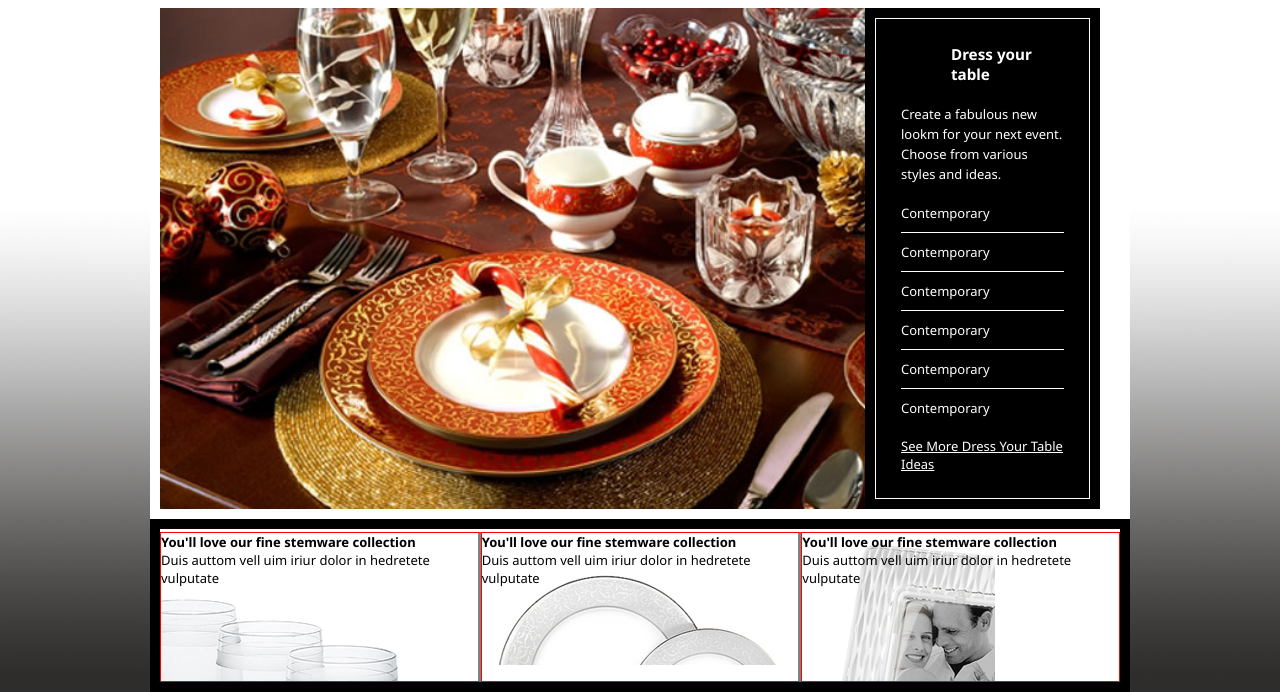
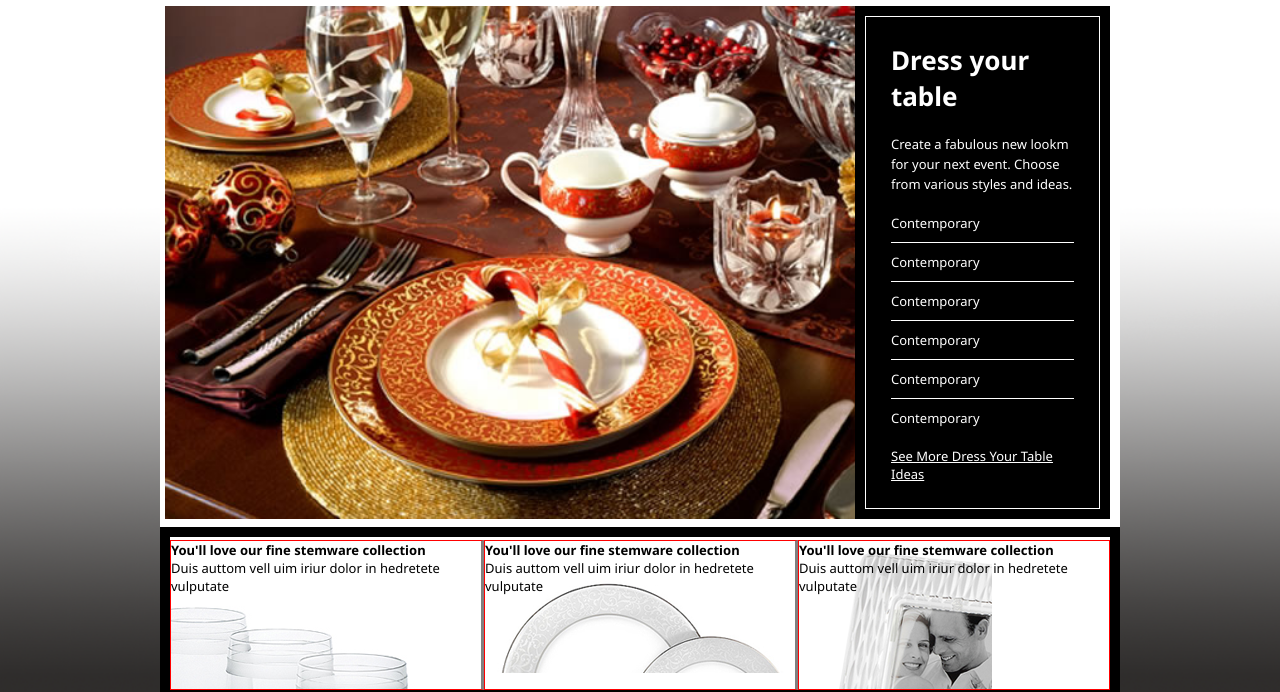
Before and after one commit to saytokashish/mikasa, a plain HTML site: page index.html in a window 1280 px wide. Shown: the part 148-840 px from the top of the page. Drawn offline with Linux system fonts and the light colour scheme.

Commit message:
start from collections

```diff
--- a/index.html
+++ b/index.html
@@ -66,7 +66,7 @@
             </div>
             <div class="DressTable-Ideas  ">
                 <div class="dress-container ">
-                    <h3 class="title-tag  ">Dress your table</h3>
+                    <h1 class="title-tag  ">Dress your table</h1>
                     <p class="para ">Create a fabulous new lookm for your next event.
                         Choose from various styles and ideas.</p>
                         <ul class="li dress-links ">
--- a/style.css
+++ b/style.css
@@ -178,12 +178,12 @@ a{
 /*------------------------navbar----------------------*/
 .main-frame
 {
-    margin: 0px 150px;
+    margin: 0px 160px;
 }
 .catlogue
 {
     background-color:white;
-    padding: 10px 10px;
+    padding: 8px 5px;
     /* height: max-content; */
 }
 .sample-pattern
@@ -200,7 +200,7 @@ a{
 {
     /* width: 30%; */
     background-color: black;
-    margin: 0px 20px;
+    margin: 0px 5px;
     padding: 10px 10px;
     color: white;
 }
@@ -211,7 +211,7 @@ a{
 }
 .title-tag
 {
-    padding-left: 50px;
+
 
 }
 .para
```
